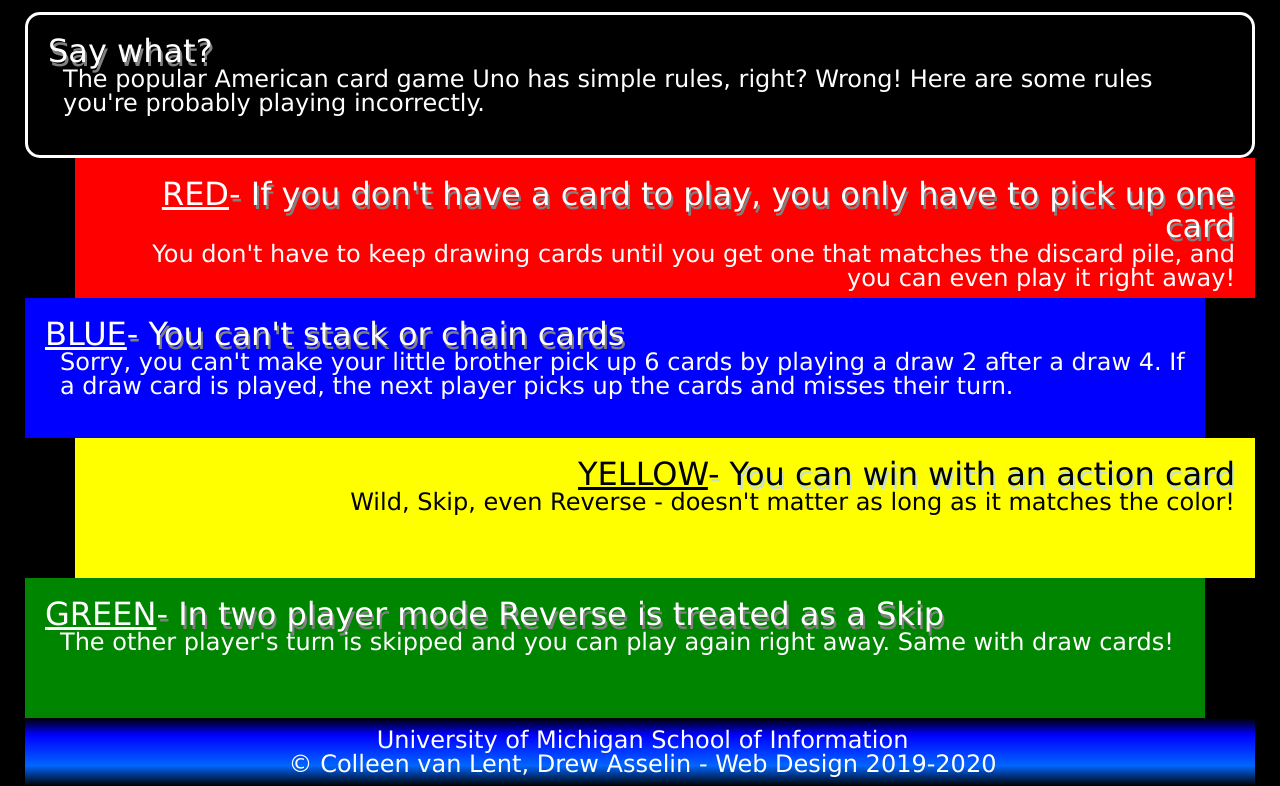
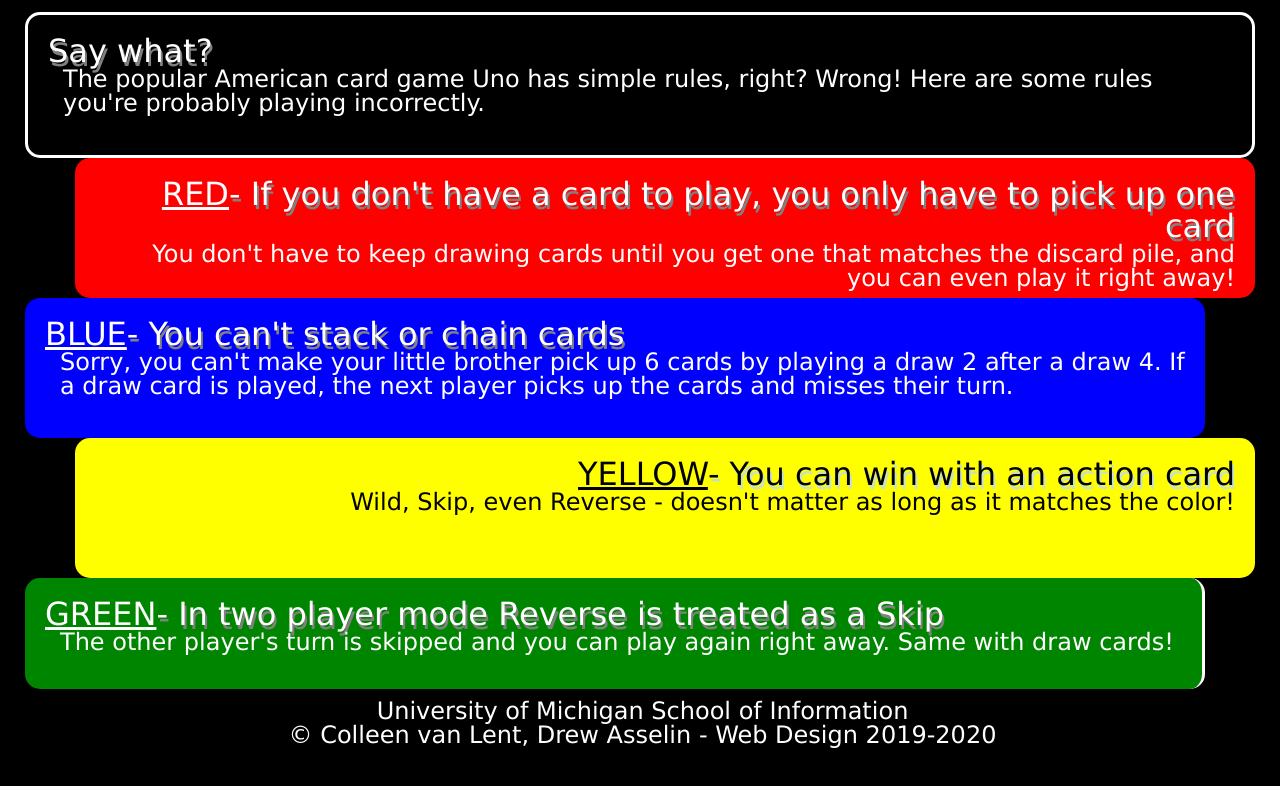
Before and after one commit to jkizzle1/homework2-2022, a plain HTML site: page index.html in a window 1280 px wide. Shown: the part 408-1194 px from the top of the page. Drawn offline with Linux system fonts and the light colour scheme.

Commit message:
Update style.css

```diff
--- a/css/style.css
+++ b/css/style.css
@@ -35,23 +35,24 @@
   	margin-left: auto;
   	margin-right: auto;
 }
-div{
+
+.intro {
 	height: 100px;
+	border-radius: 15px;
 	padding: 20px 20px 20px 20px;
 	border: 3px solid #ffffff;
-
-}
-
-.intro {
-	border-radius: 15px;
 	margin-top: 15px;
 
 }
 
 .red{
+	height: 100px;
+	border-radius: 15px;
+	padding: 20px 20px 20px 20px;
 	background-color: #FF0000;
 	text-align: right;
 	margin-left: 50px;
+	border: 3px solid #ffffff;
 	border-bottom: 3px;
 	border-left: 10px;
 	border-top: 0px;
@@ -60,9 +61,13 @@
 }
 
 .blue{
+	height: 100px;
+	border-radius: 15px;
+	padding: 20px 20px 20px 20px;
 	background-color: #0000ff;
 	text-align: left;
 	margin-right: 50px;
+	border: 3px solid #ffffff;
 	border-right: 10px;
 	border-bottom: 3px;
 	border-left: 0px;
@@ -71,9 +76,13 @@
 }
 
 .yellow{
+	height: 100px;
+	border-radius: 15px;
+	padding: 20px 20px 20px 20px;
 	background-color: #FFFF00;
 	text-align: right;
 	margin-left: 50px;
+	border: 3px solid #ffffff;
 	border-bottom: 3px;
 	border-left: 10px;
 	border-top: 0px;
@@ -93,8 +102,11 @@
 
 .green {
 	background-color: #008500;
+	border-radius: 15px;
+	padding: 20px 20px 20px 20px;
 	margin-right: 50px;
 	border-right: 10px;
+	border: 3px solid #ffffff;
 	border-bottom: 3px;
 	border-top: 0px;
 	border-left: 0px;
@@ -112,13 +124,10 @@
 }
 
 footer{
-	background-image: linear-gradient(#000000 0%, #0000ff 25%, #0066ff 70%, #000000 100%);
-
-}
-
-footer p{
+	background: linear-gradient(#000000 0, #0000ff 25, #0066ff 70, #000000 100);
 	text-align: center;
 	padding-top: 10px;
 	padding-right: 10px;
 	padding-bottom: 10px;
+
 }
```
